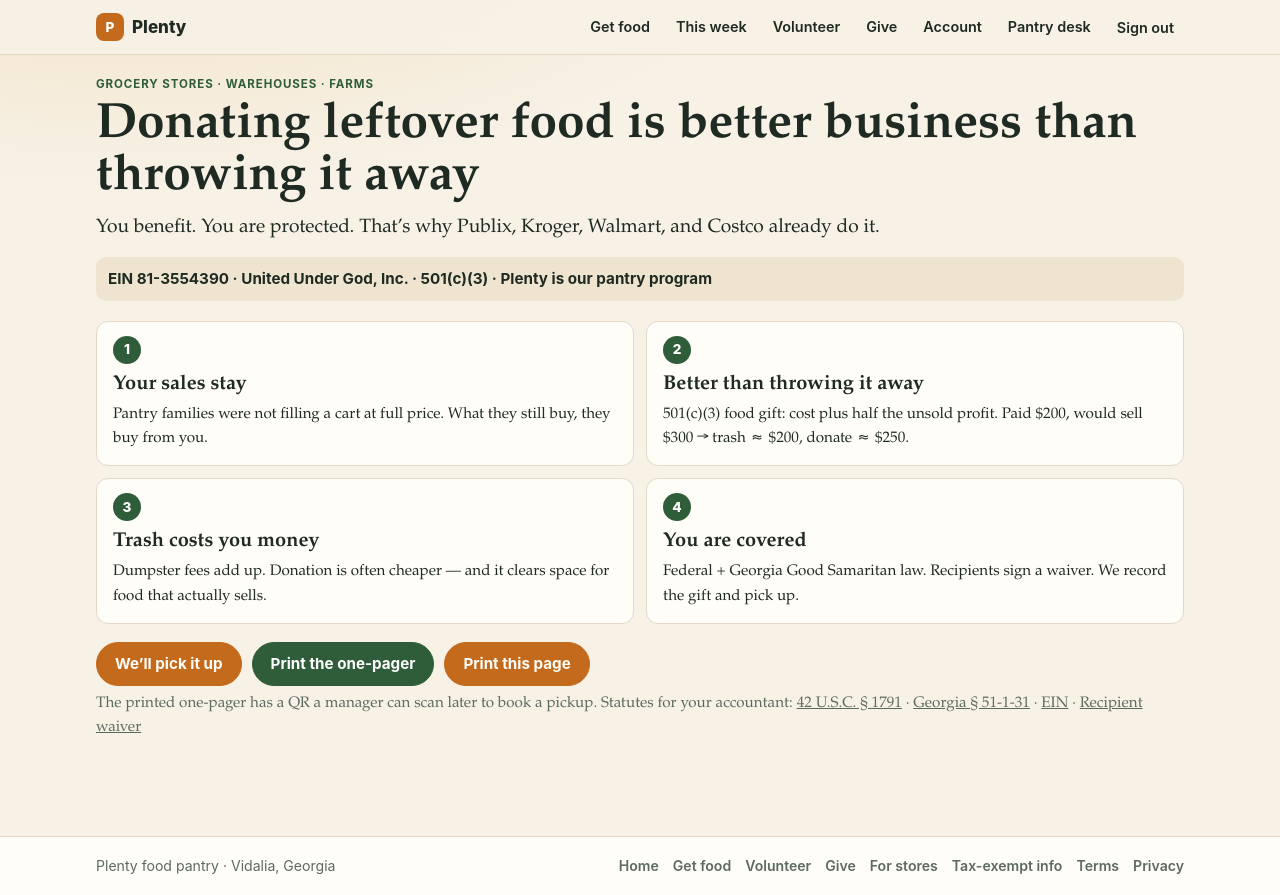
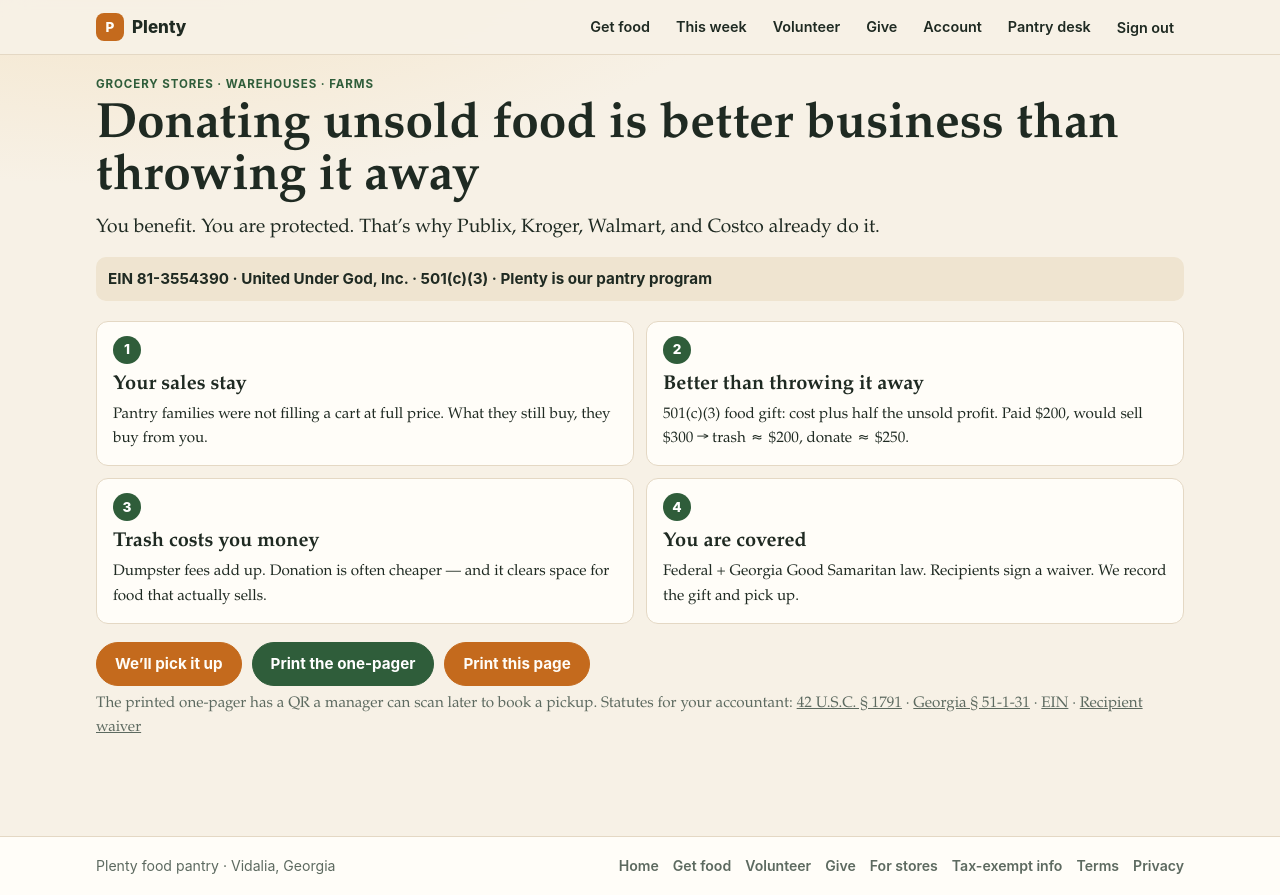
Before and after one commit to lincolnnunnally/plenty, a Next.js app: page /for-stores in a window 1280 px wide. Built offline with nearby package versions, Linux system fonts and the light colour scheme; no server answers.

Commit message:
Call it unsold food, not leftover.
It never sold. It is not scraps.

```diff
--- a/src/app/for-stores/brief/page.tsx
+++ b/src/app/for-stores/brief/page.tsx
@@ -4,7 +4,7 @@ import { pageMeta } from "@/lib/seo";
 
 export const dynamic = "force-static";
 export const metadata = pageMeta(
-  "Donating leftover food is better business than throwing it away",
+  "Donating unsold food is better business than throwing it away",
   `You benefit and you are protected. That’s why Publix, Kroger, Walmart, and Costco donate. Plenty is a program of ${LEGAL_NAME}, EIN ${EIN}.`
 );
 
@@ -27,7 +27,7 @@ export default function StoreBriefPage() {
       <article className="brief-sheet">
         <header className="brief-top">
           <p className="brief-kicker">Plenty food pantry · {LEGAL_NAME} · 501(c)(3)</p>
-          <h1 className="store-pop">Donating leftover food is better business than throwing it away</h1>
+          <h1 className="store-pop">Donating unsold food is better business than throwing it away</h1>
           <p className="lede">You benefit. You are protected. That’s why Publix, Kroger, Walmart, and Costco already do it.</p>
           <p className="brief-ein">EIN {EIN} · A gift to Plenty is a gift to {LEGAL_NAME}</p>
         </header>
--- a/src/app/for-stores/page.tsx
+++ b/src/app/for-stores/page.tsx
@@ -4,7 +4,7 @@ import { pageMeta } from "@/lib/seo";
 
 export const dynamic = "force-static";
 export const metadata = pageMeta(
-  "Donating leftover food is better business than throwing it away",
+  "Donating unsold food is better business than throwing it away",
   "You benefit and you are protected. That’s why Publix, Kroger, Walmart, and Costco donate. Plenty is a program of United Under God, Inc., EIN 81-3554390."
 );
 
@@ -19,7 +19,7 @@ export default function ForStoresPage() {
   return (
     <main className="shell">
       <p className="eyebrow">Grocery stores · warehouses · farms</p>
-      <h1 className="store-pop">Donating leftover food is better business than throwing it away</h1>
+      <h1 className="store-pop">Donating unsold food is better business than throwing it away</h1>
       <p className="lede">You benefit. You are protected. That’s why Publix, Kroger, Walmart, and Costco already do it.</p>
       <p className="brief-ein">EIN {EIN} · {LEGAL_NAME} · 501(c)(3) · Plenty is our pantry program</p>
 
--- a/src/app/run/inventory/page.tsx
+++ b/src/app/run/inventory/page.tsx
@@ -66,7 +66,7 @@ export default async function InventoryPage() {
           </label>
           <label className="field"><span>Name if not on the list</span><input className="input" name="itemName" /></label>
           <label className="field"><span>How many</span><input className="input" name="quantity" type="number" min={1} defaultValue={1} /></label>
-          <label className="field"><span>Note</span><input className="input" name="note" placeholder="Saturday line, store pickup, leftover" /></label>
+          <label className="field"><span>Note</span><input className="input" name="note" placeholder="Saturday line, store pickup, unsold" /></label>
         </PostForm>
       </section>
 
```
